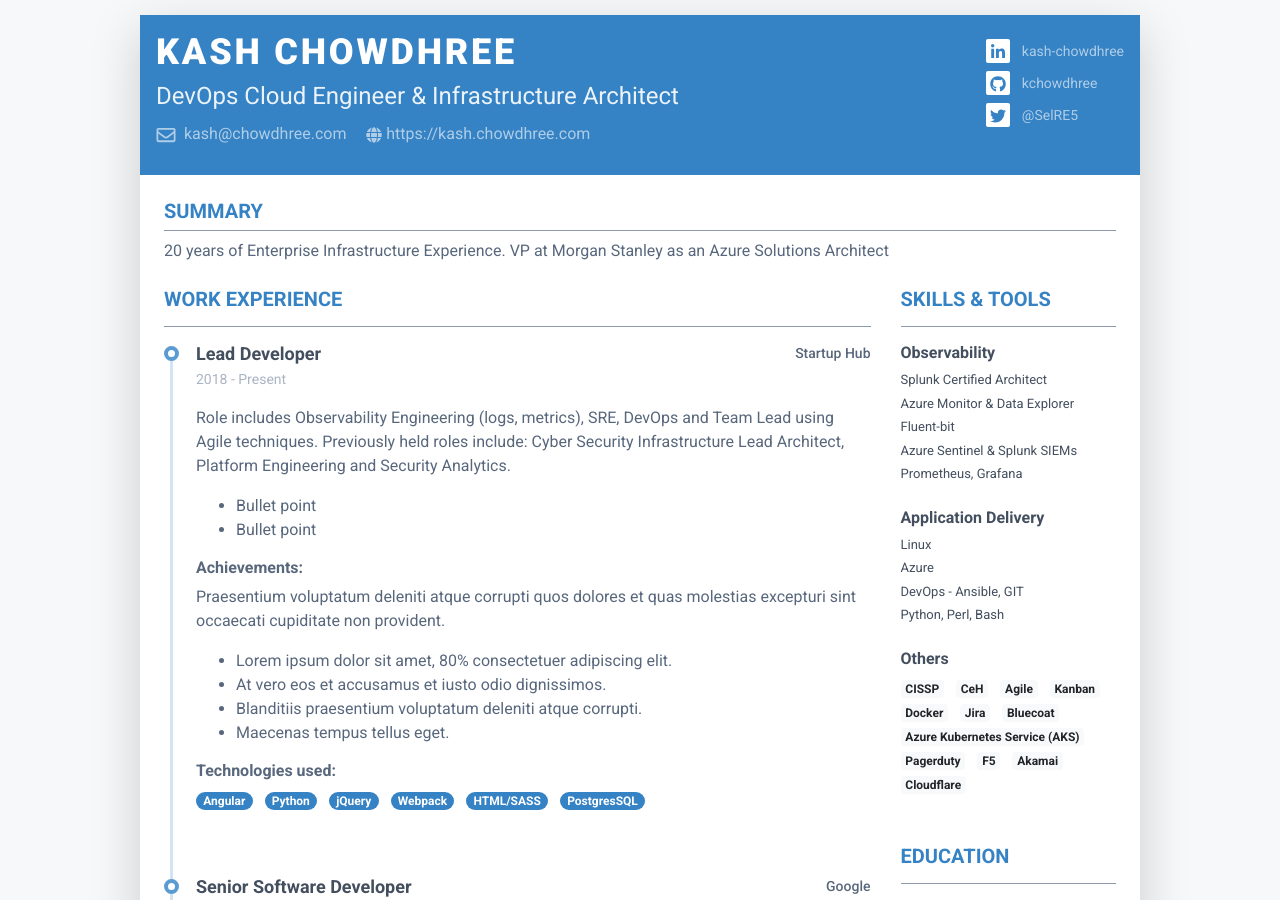
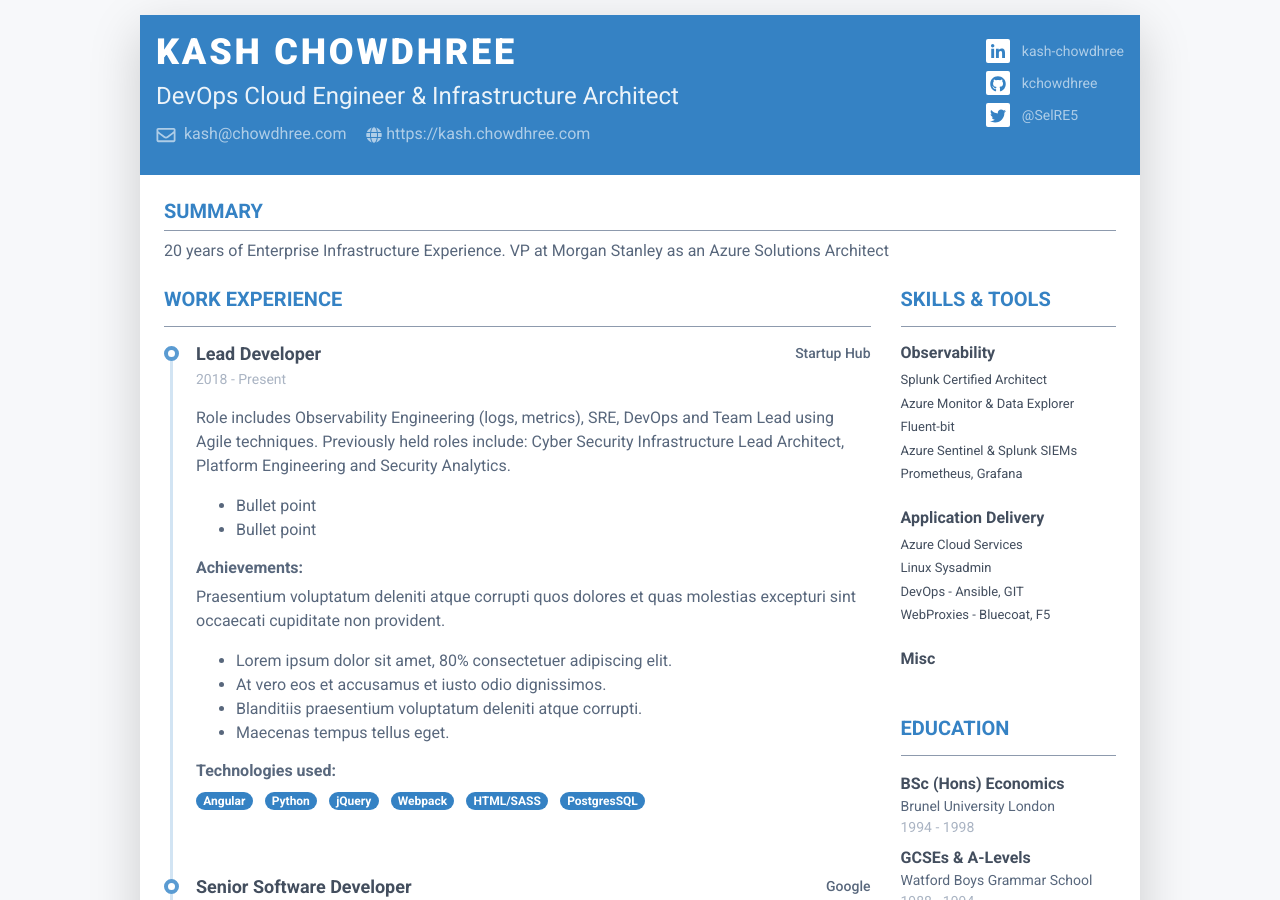
Before and after one commit to Hamy200/resume, a Jekyll site: the page built from index.markdown, in a window 1280 px wide and 900 px high. Built offline with Jekyll 4.4.1, drawn with Linux system fonts in a browser that asks for light colours; nearby versions of some CDN libraries.

Commit message:
Update data.yml

```diff
--- a/_data/data.yml
+++ b/_data/data.yml
@@ -140,36 +140,27 @@ skills:
   - category: Observability
     tools:
       - name: Splunk Certified Architect
-        level: 90%
       - name: Azure Monitor & Data Explorer
-        level: 90%
       - name: Fluent-bit
-        level: 80%
       - name: Azure Sentinel & Splunk SIEMs
-        level: 70%
       - name: Prometheus, Grafana
-        level: 60%
   - category: Application Delivery
     tools:
-      - name: Linux
-        level: 90%
-      - name: Azure
-        level: 60%
+      - name: Azure Cloud Services
+      - name: Linux Sysadmin
       - name: DevOps - Ansible, GIT
-        level: 70%
-      - name: Python, Perl, Bash
-        level: 60%
-  - category: others
+      - name: WebProxies - Bluecoat, F5
+  - category: Misc
     tools:
       - CISSP
+      - Agile
       - CeH
-      - Agile
       - Kanban
       - Docker
       - Jira
-      - Bluecoat
+      - PRINCE2
       - Azure Kubernetes Service (AKS)
       - Pagerduty
-      - F5
+      - Windows Apps
       - Akamai
       - Cloudflare
```
